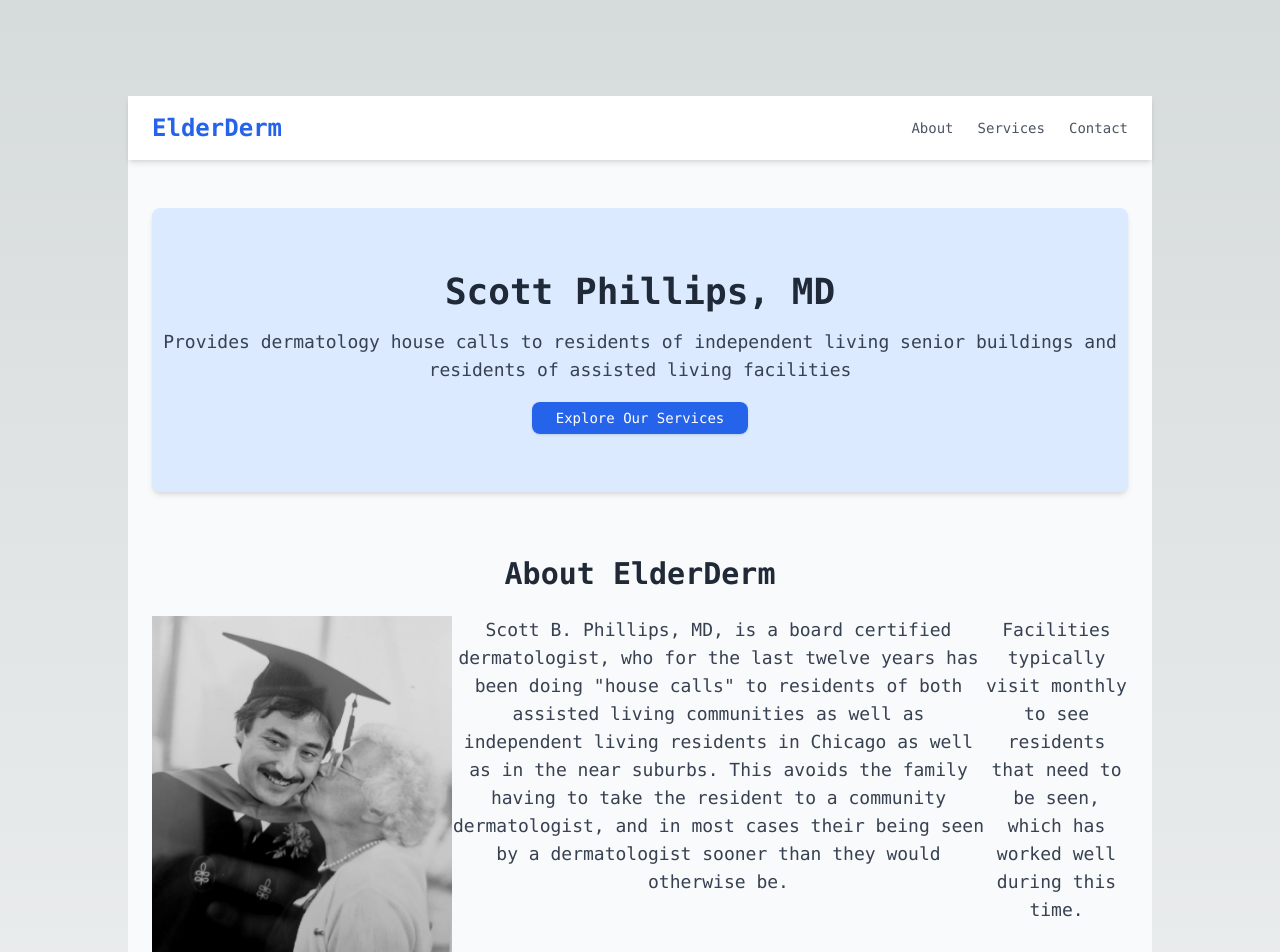
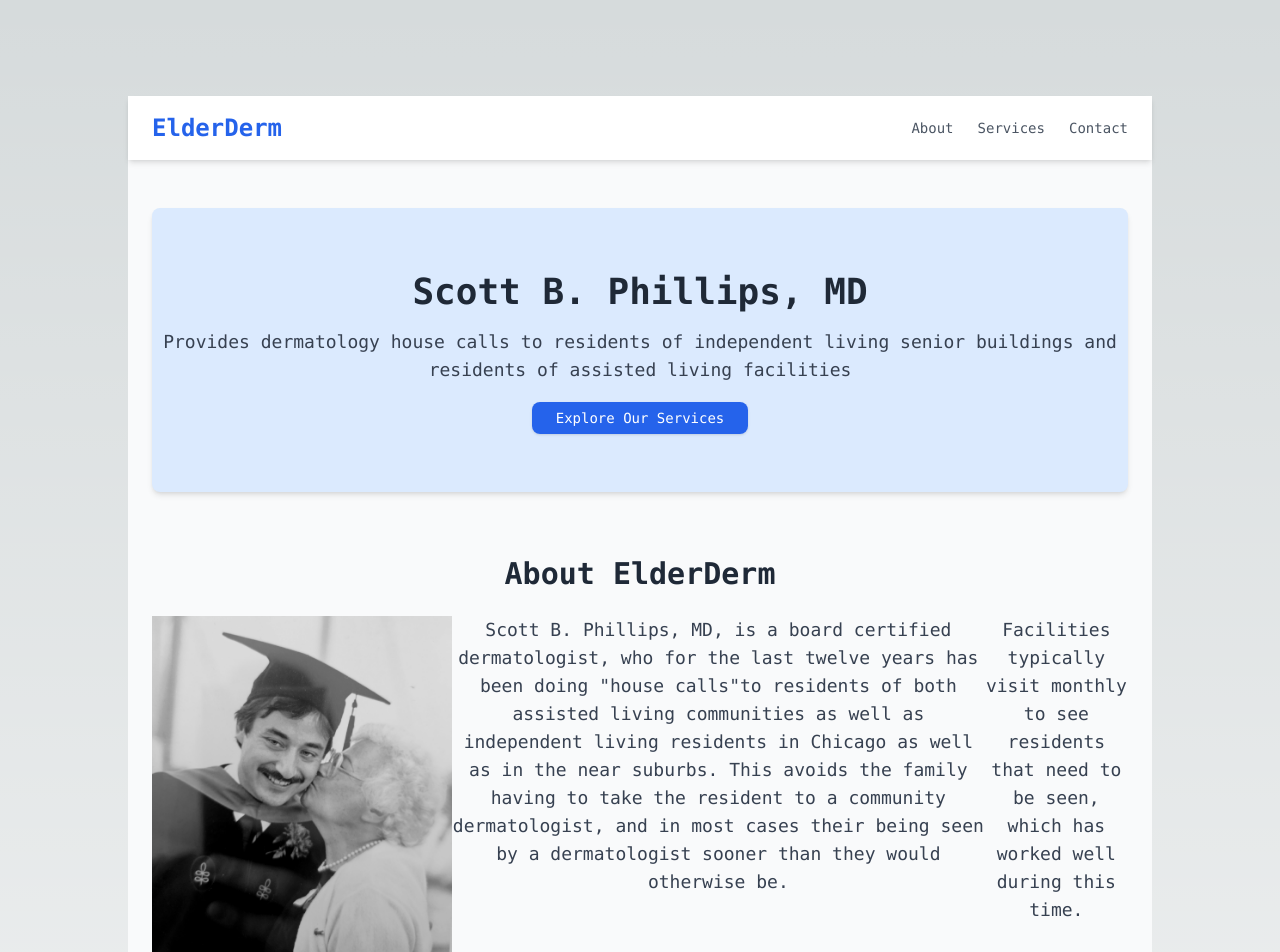
Before and after one commit to JeremyRubin/elderderm.com, a Next.js app: page / in a window 1280 px wide. Shown: the top 952 px of the page. Built offline with nearby package versions, Linux system fonts and the light colour scheme.

Commit message:
Fix punct

```diff
--- a/src/app/page.tsx
+++ b/src/app/page.tsx
@@ -27,7 +27,7 @@ function Scott() {
       <main className="container mx-auto px-6 py-12">
         <section className="hero text-center bg-blue-100 rounded-lg shadow-md py-16">
 
-          <h2 className="text-4xl font-bold text-gray-800 mb-4">Scott Phillips, MD</h2>
+          <h2 className="text-4xl font-bold text-gray-800 mb-4">Scott B. Phillips, MD</h2>
           <p className="text-lg text-gray-700 mb-6">Provides dermatology house calls to residents of
             independent living senior buildings and residents of assisted living facilities</p>
           <a href="#services" className="bg-blue-600 text-white py-2 px-6 rounded-lg shadow hover:bg-blue-700 transition">Explore Our Services</a>
@@ -49,7 +49,7 @@ function Scott() {
 
             <p className="text-lg text-gray-700 max-w-2xl mx-auto text-center">
               Scott B. Phillips, MD, is a board certified dermatologist,
-              who for the last twelve years has been doing "house calls" to residents of both assisted
+              who for the last twelve years has been doing {'"'}house calls{'"'}to residents of both assisted
               living communities as well as independent living residents in Chicago as well as in the
               near suburbs. This avoids the family having to take the resident to a community dermatologist,
               and in most cases their being seen by a dermatologist sooner than they would otherwise be.
```
